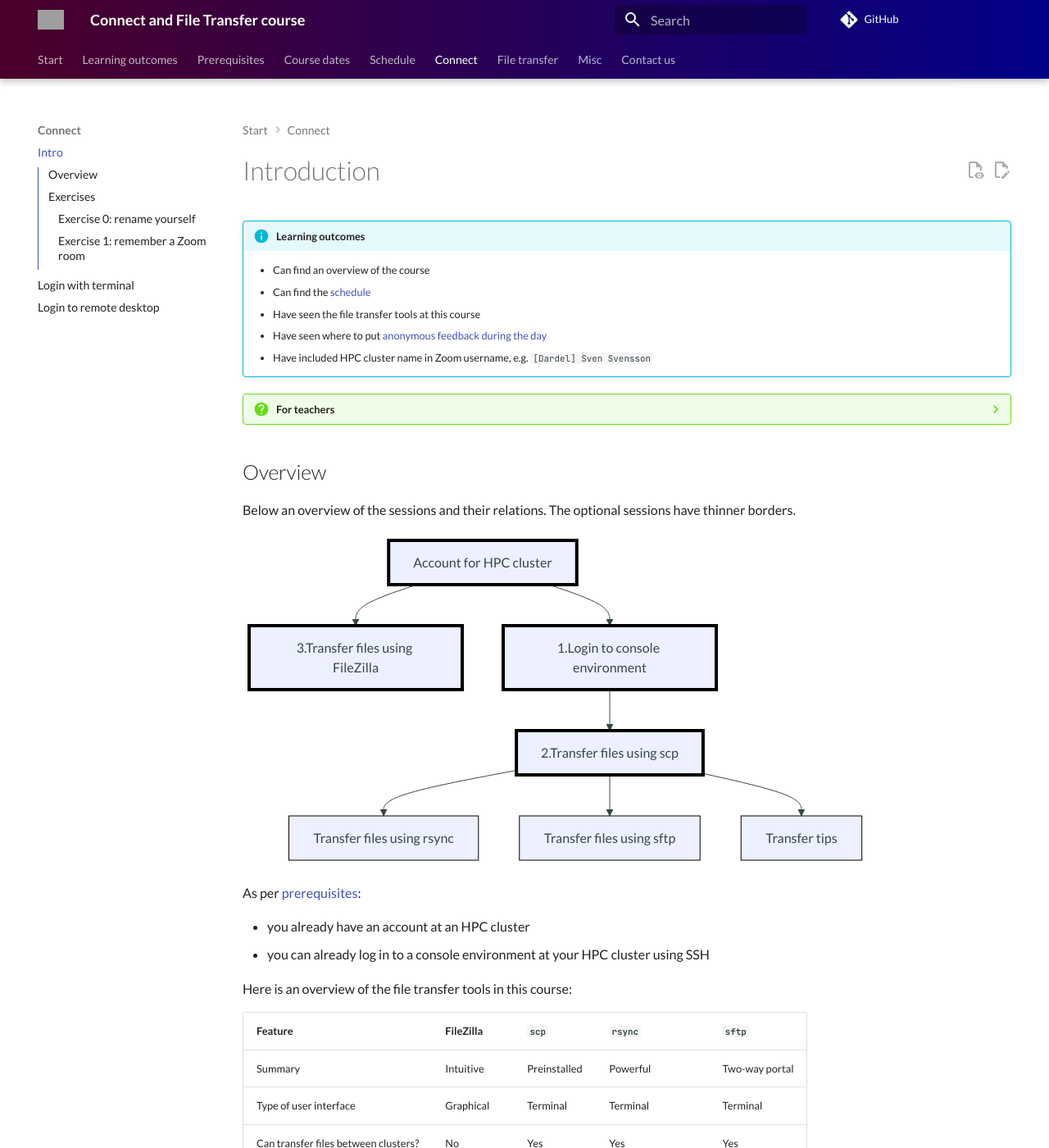
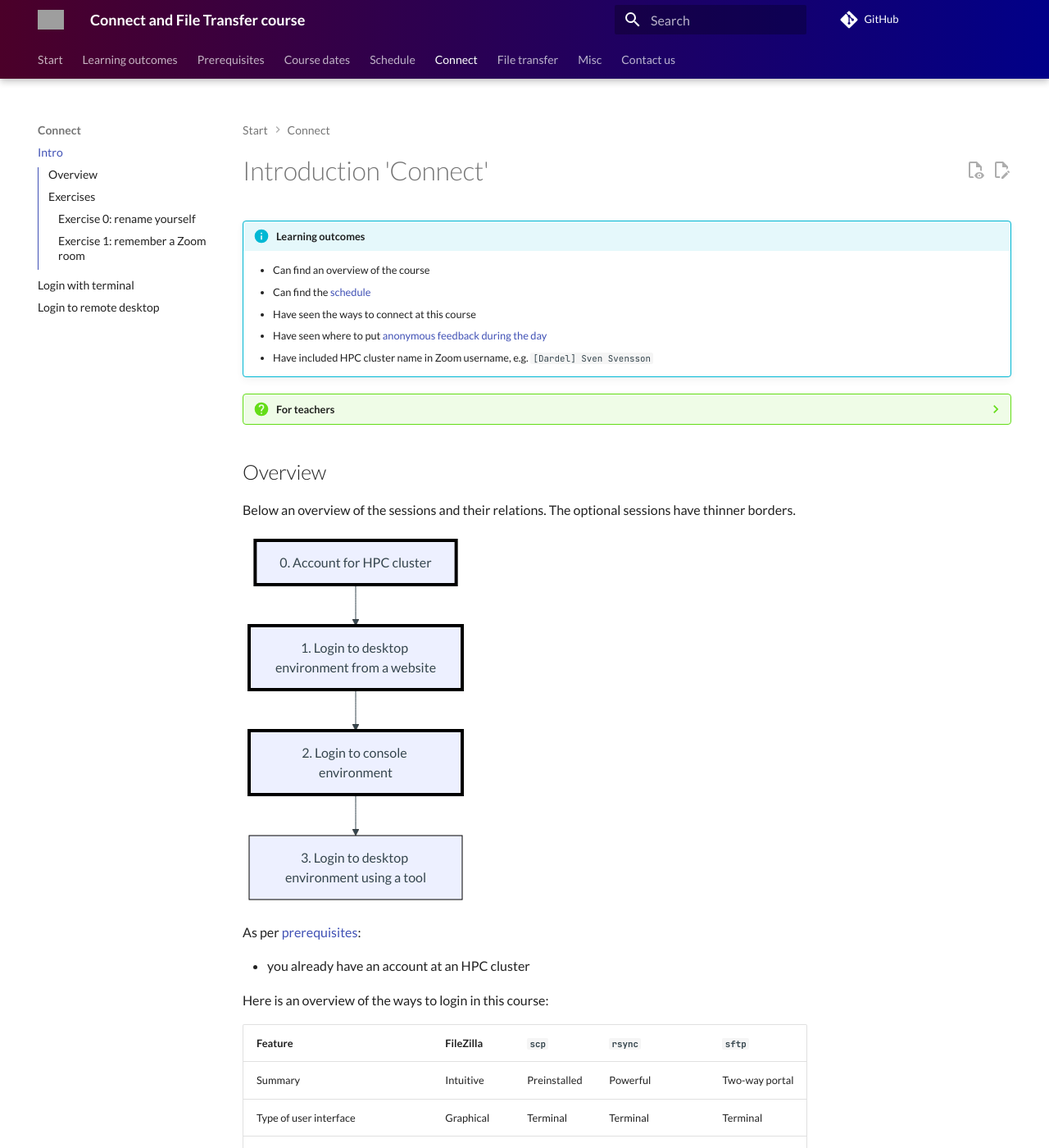
Before and after one commit to UPPMAX/naiss_file_transfer_course, an MkDocs documentation site: the page built from docs/sessions/intro_connect.md, in a window 1280 px wide and 1400 px high. Shown: the whole window at 82% size. Built offline with MkDocs 1.6.1 and Material for MkDocs 9.7.7, drawn with Linux system fonts in a browser that asks for light colours; comment, search, counter and statistics services are not loaded; grey boxes are pictures that could not be loaded.

Commit message:
Start of intro to connect

````diff
--- a/docs/sessions/intro_connect.md
+++ b/docs/sessions/intro_connect.md
@@ -7,13 +7,13 @@ tags:
   - overview
 ---
 
-# Introduction
+# Introduction 'Connect'
 
 !!!- info "Learning outcomes"
 
     - Can find an overview of the course
     - Can find the [schedule](../schedule.md)
-    - Have seen the file transfer tools at this course
+    - Have seen the ways to connect at this course
     - Have seen where to put
       [anonymous feedback during the day](../evaluation.md#any-feedback-during-the-day)
     - Have included HPC cluster name in Zoom username,
@@ -25,7 +25,7 @@ tags:
 
     - Learners can find an overview of the course
     - Learners can find the [schedule](../schedule.md)
-    - Learners have seen the file transfer tools at this course
+    - Learners have seen the ways to connect at this course
     - Learners have seen where to put
       [anonymous feedback during the day](../evaluation.md#any-feedback-during-the-day)
     - Learners have included their HPC cluster name in Zoom username
@@ -48,29 +48,22 @@ flowchart TD
   classDef always stroke:#000,stroke-width:4px;
   classDef optional stroke:#000,stroke-width:1px;
 
-  account[Account for HPC cluster]:::always
-  filezilla[3.Transfer files using FileZilla]:::always
-  login_console[1.Login to console environment]:::always
-  scp[2.Transfer files using scp]:::always
-  rsync[Transfer files using rsync]:::optional
-  sftp[Transfer files using sftp]:::optional
-  transfer_tips[Transfer tips]:::optional
+  account[0. Account for HPC cluster]:::always
+  login_desktop_website[1. Login to desktop environment from a website]:::always
+  login_console[2. Login to console environment]:::always
+  login_desktop_tool[3. Login to desktop environment using a tool]:::optional
 
-  account --> filezilla
-  account --> login_console
-  login_console --> scp
-  scp --> rsync
-  scp --> sftp
-  scp --> transfer_tips
+
+  account --> login_desktop_website
+  login_desktop_website --> login_console
+  login_console --> login_desktop_tool
 ```
 
 As per [prerequisites](../prereqs/README.md):
 
 - you already have an account at an HPC cluster
-- you can already log in to a console environment at your HPC cluster
-  using SSH
 
-Here is an overview of the file transfer tools in this course:
+Here is an overview of the ways to login in this course:
 
 <!-- markdownlint-disable MD013 --><!-- Tables cannot be split up over lines, hence will break 80 characters per line -->
 
````
Also changed, not shown: docs/sessions/intro_file_transfer.md (+1 -1 lines).
